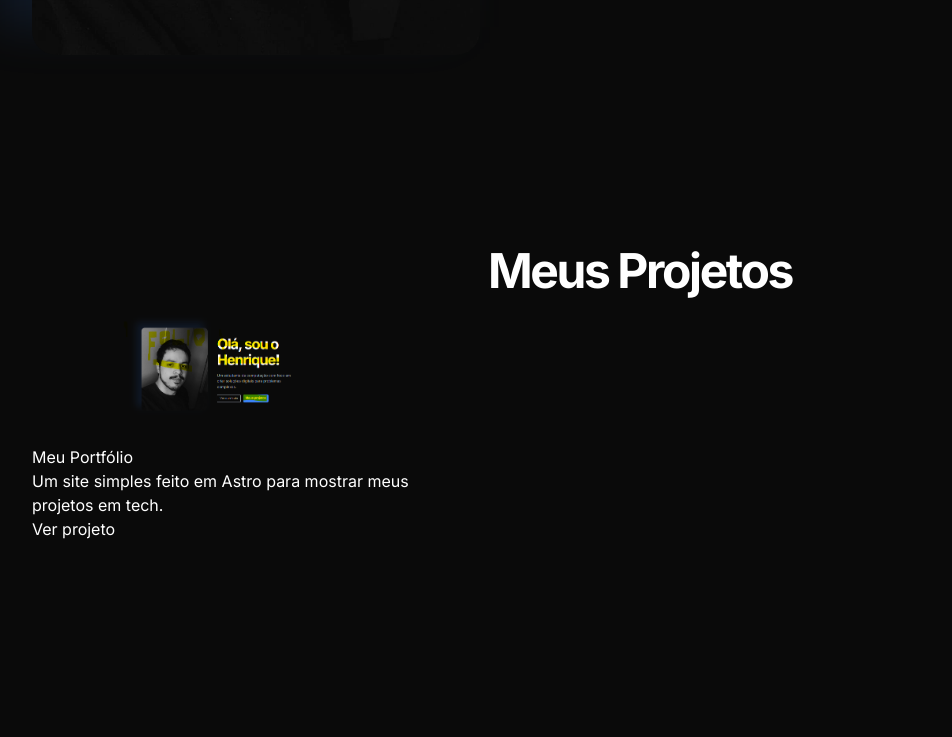
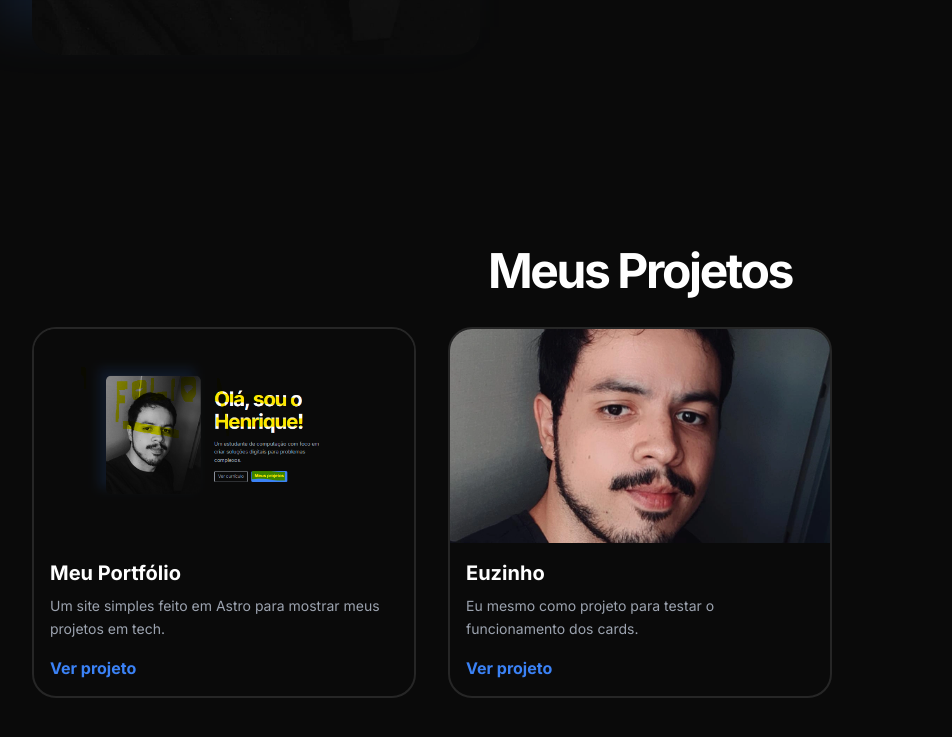
Before and after one commit to henriquechav/henriquechav.github.io, an Astro site in the folder code/: page / in a window 1280 px wide. Shown: the part 601-1338 px from the top of the page, without its empty margins (0-952 px from the left). Before the commit the page ends 1238 px from the top, so only its background shows below. Built offline with nearby package versions, Linux system fonts and the light colour scheme; Astro itself is replaced by a stand-in of ours.

Commit message:
fix: corrige alguns estilos nos cards de projetos

```diff
--- a/code/src/components/Projects.astro
+++ b/code/src/components/Projects.astro
@@ -6,18 +6,24 @@ const projects = [
     link: "https://github.com/henriquechav/henriquechav.github.io",
     image: "/portfolio-thumb.png",
   },
+  {
+    title: "Euzinho",
+    description: "Eu mesmo como projeto para testar o funcionamento dos cards.",
+    link: "#",
+    image: "/foto-perfil.png",
+  },
 ];
 ---
 
 <section class="container-main">
-  <h2 class="section-title">
+  <h2 class="section-title mb-8">
     Meus Projetos
   </h2>
 
-  <div class="grid grid-cols-1 gap-8 md:grid-cols-2 lg:grid-cols-3">
+  <div class="grid grid-cols-1 items-start gap-8 md:grid-cols-2 lg:grid-cols-3">
     {projects.map((project) => (
-      <article>
-        <div>
+      <article class="rounded-3xl border-2 border-my-border overflow-hidden">
+        <div class="aspect-video">
           <img
             src={project.image}
             alt={project.title}
@@ -25,12 +31,12 @@ const projects = [
           />
         </div>
 
-        <div>
-          <h3>{project.title}</h3>
+        <div class="p-4">
+          <h3 class="text-xl mb-2 font-bold">{project.title}</h3>
 
-          <p>{project.description}</p>
+          <p class="text-sm mb-4 leading-relaxed text-my-gray">{project.description}</p>
 
-          <a href={project.link}>Ver projeto</a>
+          <a href={project.link} class="font-semibold text-my-blue">Ver projeto</a>
         </div>
       </article>
     ))}
```
